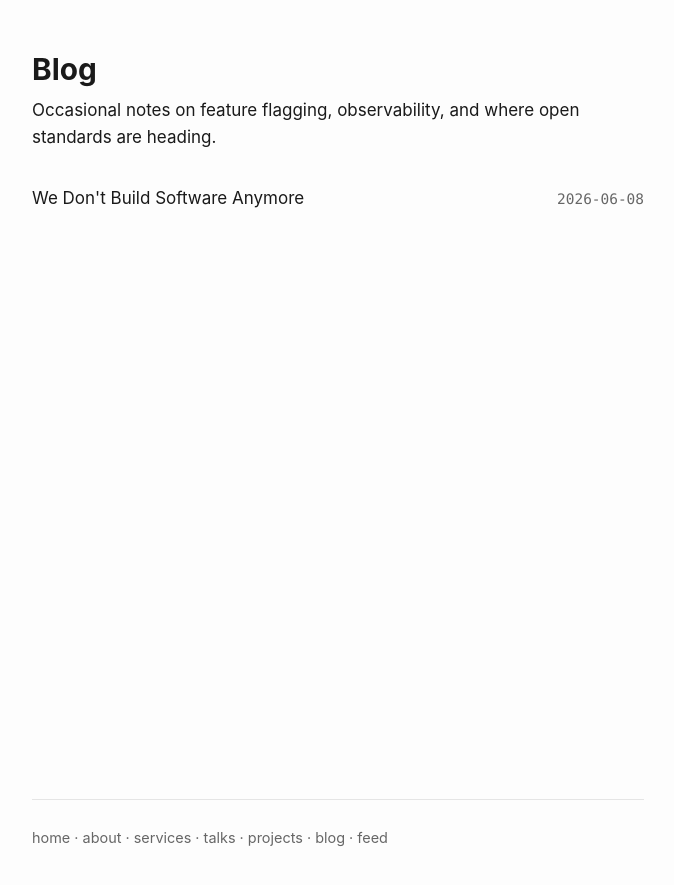
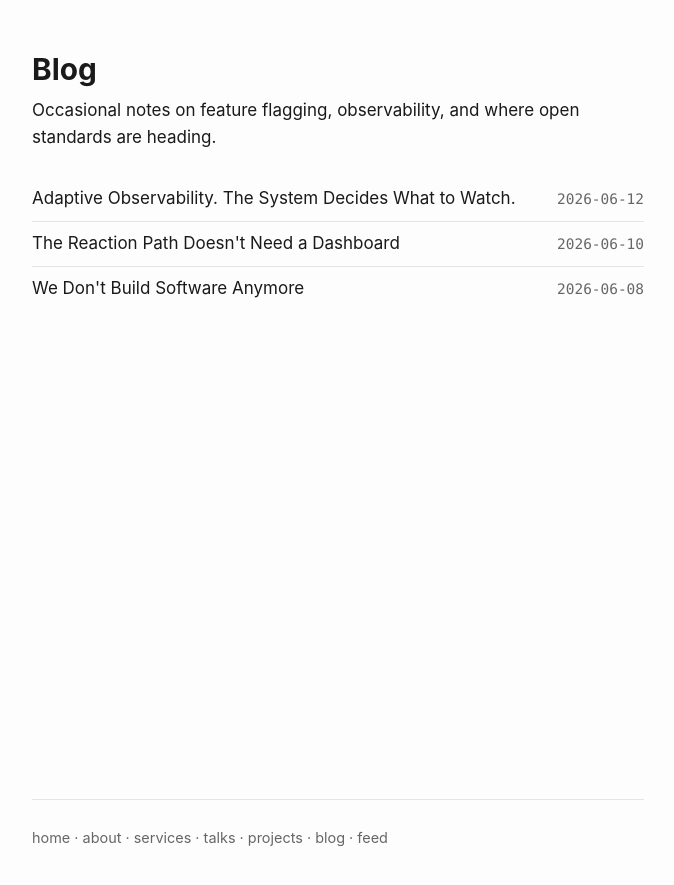
Before and after one commit to aepfli/aepfli.github.io, a Jekyll site: the page built from blog.md, in a window 1280 px wide. Shown: the top 885 px of the page, without its empty margins (302-976 px from the left). Built offline with Jekyll 4.4.1, drawn with Linux system fonts in a browser that asks for light colours; part of the change alters nothing that is shown.

Commit message:
Add two future-dated posts with scheduled auto-publish
- Add posts for 2026-06-10 and 2026-06-12 (future-dated)
- Set future: false so they stay hidden until their date
- Add scheduled-build workflow to trigger Pages rebuild daily
- Add post vocabulary to .spelling

Co-Authored-By: Claude Opus 4.8 (1M context) <noreply@anthropic.com>

```diff
--- a/_config.yml
+++ b/_config.yml
@@ -5,6 +5,9 @@ author:
   email: simon@schrottner.at
 
 url: https://schrottner.at
+
+# Do not publish posts dated in the future until that date passes.
+future: false
 
 plugins:
   - jekyll-feed
--- /dev/null
+++ b/_posts/2026-06-10-The-Reaction-Path-Doesnt-Need-a-Dashboard.md
@@ -0,0 +1,49 @@
+---
+layout: post
+title: "The Reaction Path Doesn't Need a Dashboard"
+tags:
+- Observability
+- OpenTelemetry
+- Agentic Systems
+- SaaS
+author:
+- Simon Schrottner
+excerpt_separator: <!--more-->
+date: 2026-06-10 09:00:00 +0200
+---
+
+Observability tooling was built for humans.
+Dashboards, notebooks, query interfaces — they exist so an engineer can look at data and make a decision.
+That's a valid use case.
+Business reporting, capacity planning, post-mortems.
+Fine.
+
+<!--more-->
+
+But that's not what agents need.
+
+An agent doesn't need a pretty graph.
+It needs data.
+Clean, structured, semantic data it can reason over.
+The entire visualization layer is overhead.
+And if that data has to travel through a SaaS ingest pipeline, get stored, get indexed, and then get queried, you've added latency, cost, and distance between your system and the thing reacting to it.
+
+The OTel Collector already does the hard work.
+It filters.
+It batches.
+It samples.
+It enriches.
+It can route data directly to wherever it needs to go.
+Including an agent.
+No SaaS layer required for the reaction path.
+
+SaaS observability isn't wrong.
+For human-facing use cases it makes sense.
+But for a reflex arc, you want the signal close to the muscle.
+
+That is probably the bigger challenge for observability companies over the next year or two.
+Not whether agents can reason over telemetry data.
+But whether the reaction path still runs through them at all.
+Human-facing use cases stay.
+The reflex arc doesn't need the dashboard layer.
+Pricing models built on ingest volume will feel that.
--- /dev/null
+++ b/_posts/2026-06-12-Adaptive-Observability-The-System-Decides-What-to-Watch.md
@@ -0,0 +1,44 @@
+---
+layout: post
+title: "Adaptive Observability. The System Decides What to Watch."
+tags:
+- Observability
+- OpenTelemetry
+- OpenFeature
+- Agentic Systems
+author:
+- Simon Schrottner
+excerpt_separator: <!--more-->
+date: 2026-06-12 09:00:00 +0200
+---
+
+We instrument everything and hope something useful comes out.
+
+That's not a strategy.
+That's noise management.
+
+<!--more-->
+
+If you control the SDK, you control what gets emitted in the first place.
+OpenFeature can gate what your SDK emits.
+Evaluate a flag, and based on the result decide whether to emit a trace, increase log verbosity, enable a specific metric.
+The evaluation context is built from OTel semantic conventions — service name, environment, deployment version.
+The system already knows about itself.
+You're just wiring that knowledge into the decision of what to observe next.
+
+The system decides what to watch based on its own state.
+Not a human configuring a sampling rule once and forgetting about it.
+Not a dashboard someone checks during an incident.
+The loop closes at the SDK level.
+
+And it's cheaper.
+You reduce noise at the source instead of paying to ingest and filter downstream.
+
+The primitives are all there.
+OTel for the signal.
+OpenFeature for the control.
+The wiring between them doesn't exist yet in any standardized form.
+
+Maybe that's on us.
+The maintainers, the spec writers, the standard builders.
+Making that easier to do, and harder to get wrong, is probably the next thing to work on.
```
Also changed, not shown: .github/workflows/scheduled-build.yml (added), 1 other file.
